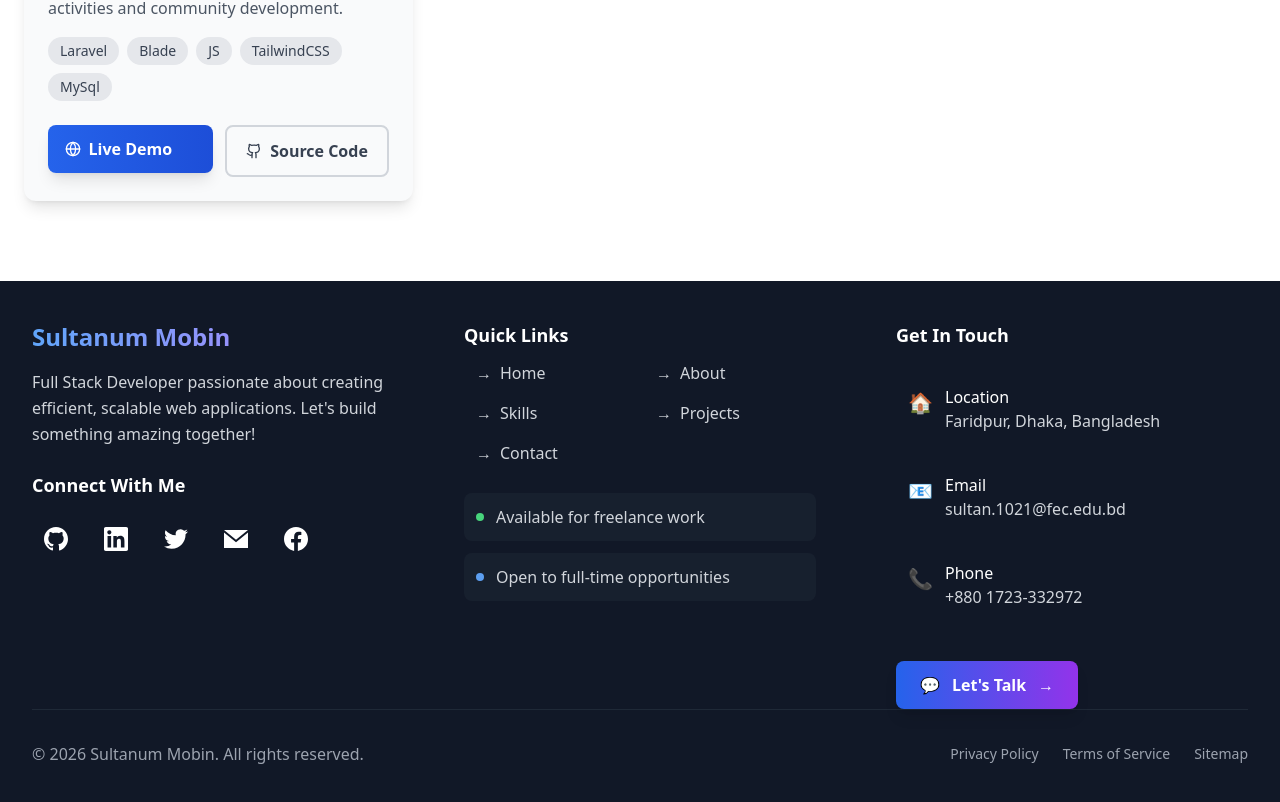
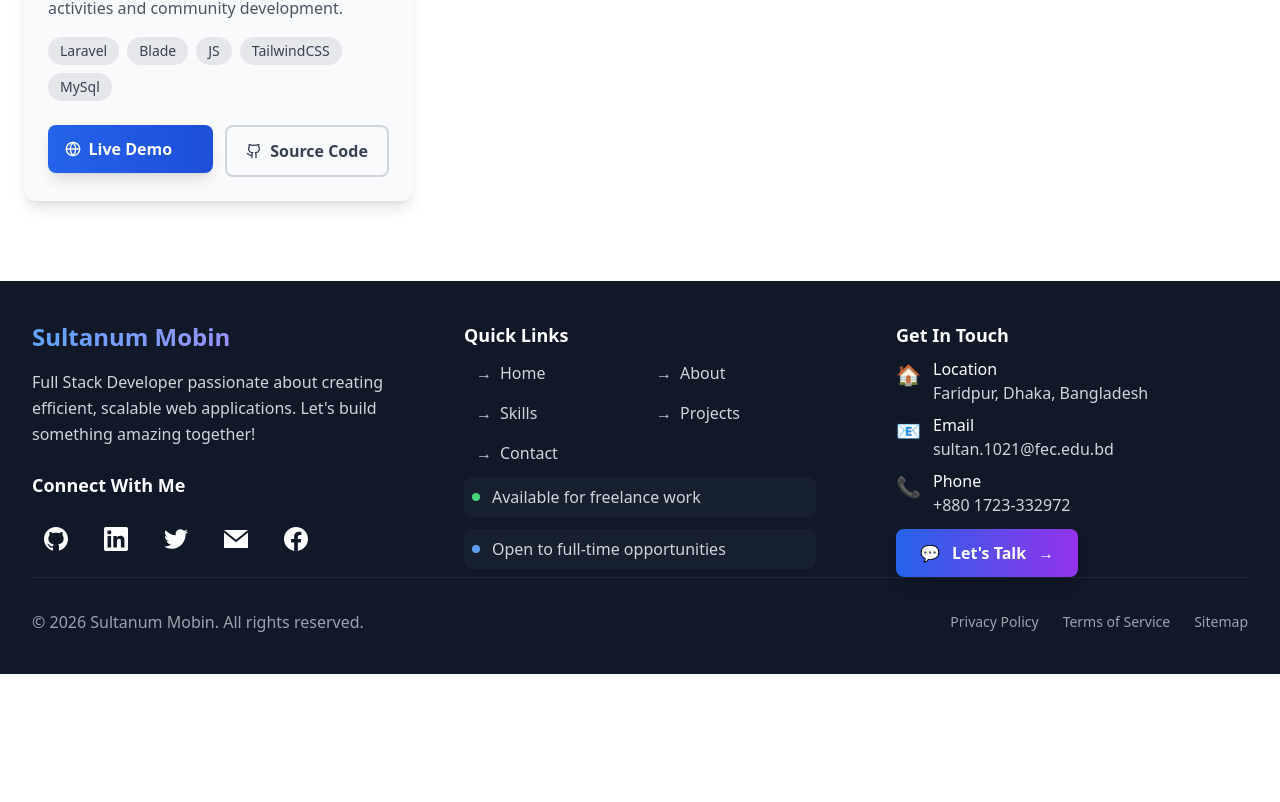
Before and after one commit to smsultan76/portfolio, a Next.js app: page / in a window 1280 px wide. Shown: the part 2738-3540 px from the top of the page. After the commit the page ends 3412 px from the top, so only its background shows below. Built offline with nearby package versions, Linux system fonts and the light colour scheme.

Commit message:
footer optimized

```diff
--- a/app/components/Footer.tsx
+++ b/app/components/Footer.tsx
@@ -202,9 +202,9 @@ export default function Footer() {
             </div>
 
             {/* Additional Info */}
-            <div className="space-y-3 pt-4">
+            <div className="space-y-3">
               <motion.div
-                className="flex items-center space-x-3 text-gray-300 p-3 rounded-lg bg-gray-800/50"
+                className="flex items-center space-x-3 text-gray-300 p-2 rounded-lg bg-gray-800/50"
                 initial={{ opacity: 0 }}
                 whileInView={{ opacity: 1 }}
                 transition={{ delay: 0.6 }}
@@ -214,7 +214,7 @@ export default function Footer() {
                 <span>Available for freelance work</span>
               </motion.div>
               <motion.div
-                className="flex items-center space-x-3 text-gray-300 p-3 rounded-lg bg-gray-800/50"
+                className="flex items-center space-x-3 text-gray-300 p-2 rounded-lg bg-gray-800/50"
                 initial={{ opacity: 0 }}
                 whileInView={{ opacity: 1 }}
                 transition={{ delay: 0.7 }}
@@ -228,19 +228,19 @@ export default function Footer() {
 
           {/* Section 3: Contact & Address */}
           <motion.div
-            className="space-y-6"
+            className="space-y-2"
             initial={{ opacity: 0, y: 20 }}
             whileInView={{ opacity: 1, y: 0 }}
             transition={{ duration: 0.6, delay: 0.4 }}
             viewport={{ once: true }}
           >
             <h4 className="text-lg font-semibold text-white">Get In Touch</h4>
-            <div className="space-y-4">
+            <div className="space-y-2">
               {contactInfo.map((contact, index) => {
                 const Content = (
                   <motion.div
                     key={contact.title}
-                    className="flex items-start space-x-3 group cursor-pointer p-3 rounded-lg hover:bg-gray-800 transition-colors duration-300"
+                    className="flex items-start space-x-3 group cursor-pointer rounded-lg hover:bg-gray-800 transition-colors duration-300"
                     initial={{ opacity: 0, x: 10 }}
                     whileInView={{ opacity: 1, x: 0 }}
                     transition={{ delay: 0.5 + index * 0.1 }}
@@ -275,14 +275,14 @@ export default function Footer() {
 
             {/* Call to Action */}
             <motion.div
-              className="pt-4"
+              className="pt-1"
               initial={{ opacity: 0 }}
               whileInView={{ opacity: 1 }}
               transition={{ delay: 0.8 }}
               viewport={{ once: true }}
             >
               <motion.a
-                href="contact"
+                href="scan"
                 className="inline-flex items-center space-x-3 bg-gradient-to-r from-blue-600 to-purple-600 hover:from-blue-700 hover:to-purple-700 text-white px-6 py-3 rounded-lg font-semibold transition-all duration-300 shadow-lg hover:shadow-blue-500/25"
                 whileHover={{ scale: 1.05, y: -2 }}
                 whileTap={{ scale: 0.95 }}
```
